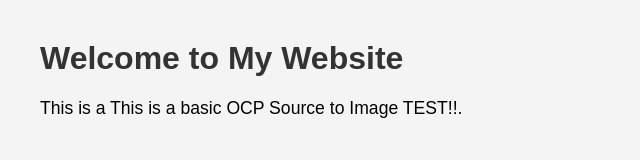
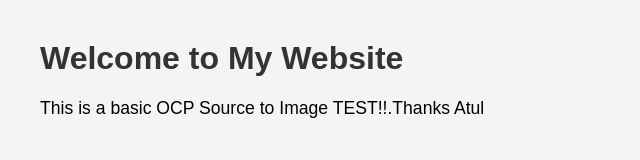
Before and after one commit to rciatulchadha/web, a plain HTML site: page html/index.html in a window 1280 px wide. Shown: the whole page, without its empty margins (0-640 px from the left). Drawn offline with Linux system fonts and the light colour scheme.

Commit message:
Update index.html

```diff
--- a/html/index.html
+++ b/html/index.html
@@ -20,6 +20,6 @@
 </head>
 <body>
     <h1>Welcome to My Website</h1>
-    <p>This is a This is a basic OCP Source to Image TEST!!.</p>
+    <p>This is a basic OCP Source to Image TEST!!.Thanks Atul</p>
 </body>
 </html>
```
